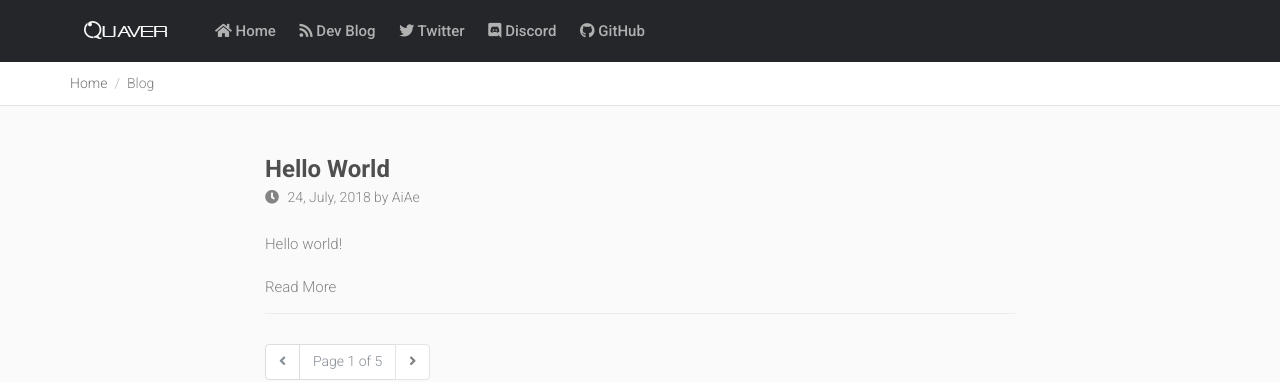
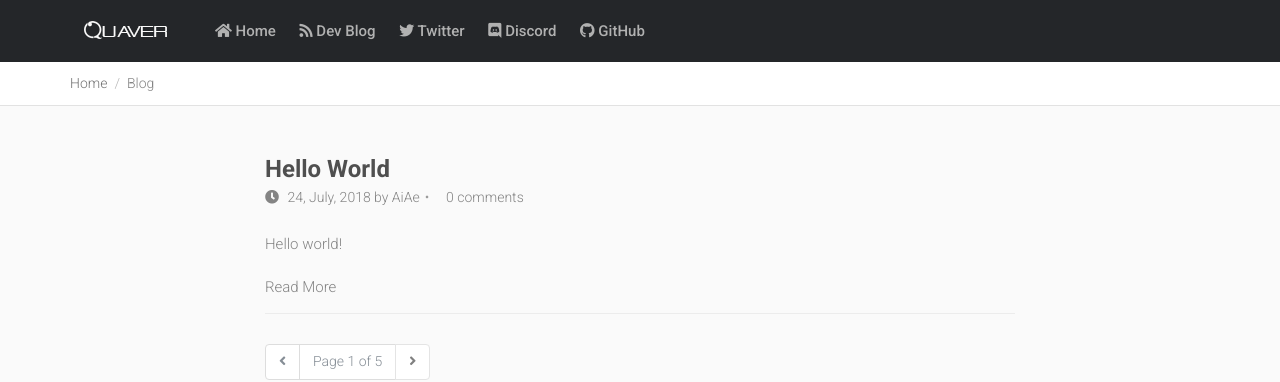
Before and after one commit to Quaver/Quaver.Blog, a Jekyll site: the page built from index.html, in a window 1280 px wide. Shown: the top 382 px of the page. Built offline with Jekyll 4.4.1, drawn with Linux system fonts in a browser that asks for light colours; nearby versions of some CDN libraries; the list of posts is cut into pages by our own code; comment, search, counter and statistics services are not loaded.

Commit message:
comments counter?

```diff
--- a/_layouts/default.html
+++ b/_layouts/default.html
@@ -46,5 +46,6 @@
   </header>
     {{ content }}
     {% include analytics.html %}
+	<script id="dsq-count-scr" src="//michaelkant.disqus.com/count.js" async></script>
   </body>
 </html>
--- a/index.html
+++ b/index.html
@@ -19,7 +19,7 @@ layout: default
 <h2 class="post-title"><a href="{{ site.baseurl }}{{ post.url }}">{{ post.title | escape }}</a></h2>
 <div class="post-meta">
 <span><i class="fa fa-clock"></i> {{ post.date | date: "%e, %B, %Y" }} by <a href="">{{ post.author }}</a></span>
-<!--<span><a href="#"><i class="fa fa-comment-o"></i> 98 comments</a></span>-->
+<span><a href="{{ page.url }}#disqus_thread" data-disqus-identifier="{{page.id}}"><i class="fa fa-comment-o"></i> 0 comments</a></span>
 </div>
 <p>{{ post.excerpt }}</p>
 <a href="{{ site.baseurl }}{{ post.url }}" class="read-more">Read More</a>
```
